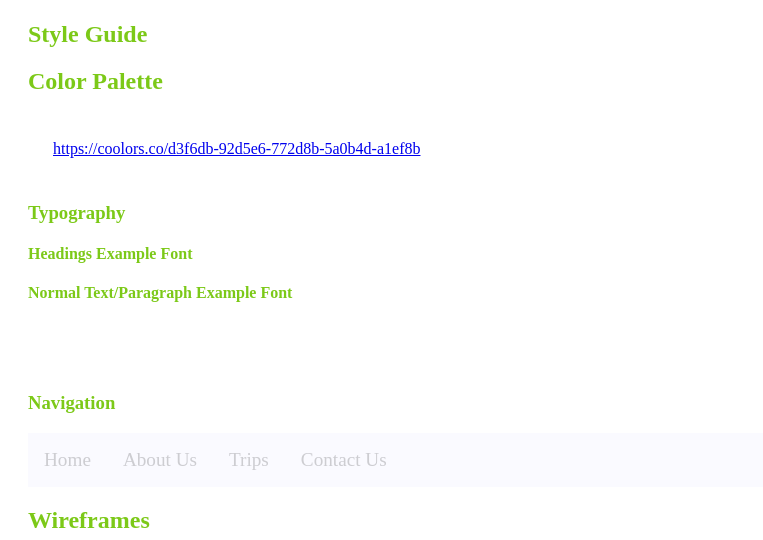
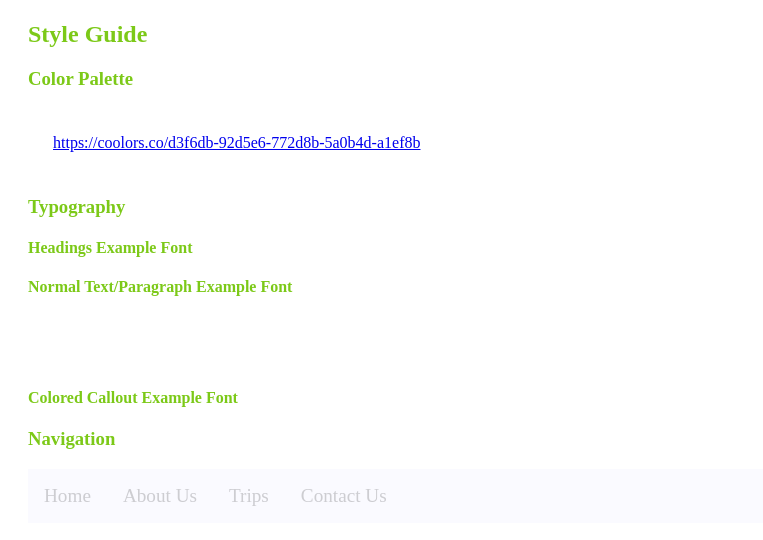
Before and after one commit to coomp230/wdd130, a plain HTML site: page wwr/site-plan-rafting.html in a window 1280 px wide. Shown: the part 928-1468 px from the top of the page, without its empty margins (0-763 px from the left). Drawn offline with Linux system fonts and the light colour scheme.

Commit message:
after correctiions

```diff
--- a/wwr/site-plan-rafting.html
+++ b/wwr/site-plan-rafting.html
@@ -4,7 +4,7 @@
     <meta charset="UTF-8">
     <meta name="viewport" content="width=device-width, initial-scale=1.0">
     <title>Rafting Site Plan | Collen Mloyi </title>
-    <meta name="desciption" content="The rafting site plan includes the site purporse, the target audience, branding information, and style guide for the course website project">
+    <meta name="description" content="The rafting site plan includes the site purporse, the target audience, branding information, and style guide for the course website project">
     <meta name="author" content="Collen Mloyi">
     <link rel="stylesheet" href="styles/site-plan-rafting.css">
 </head>
@@ -27,12 +27,13 @@
         <h3>Our logo</h3>
         <img src="images/logo.png" alt="White Water Rafting">
         <h2>Style Guide</h2>
-        <h2>Color Palette</h2>
+        <h3>Color Palette</h3>
         <p><a href="https://coolors.co/d3f6db-92d5e6-772d8b-5a0b4d-a1ef8b" target="_blank">https://coolors.co/d3f6db-92d5e6-772d8b-5a0b4d-a1ef8b</a></p>
         <h3>Typography</h3>
         <h4>Headings Example Font</h4>
         <h4>Normal Text/Paragraph Example Font</h4>
         <p></p>
+        <h4>Colored Callout Example Font</h4>
         <h3>Navigation</h3>
         <nav>
             <a href="#">Home</a>
--- a/wwr/styles/site-plan-rafting.css
+++ b/wwr/styles/site-plan-rafting.css
@@ -9,6 +9,7 @@
 
 --nav-background-color: #1515df05;
 --nav-link-color: hsla(0, 0%, 7%, 0.198);
+--nav-hover-link-color:hsla(0, 0%, 7%, 0.198);
 --nav-hover-background-color: hsla(0, 0%, 7%, 0.198);
 }
 body {
@@ -42,6 +43,6 @@ nav a:link, nav a:visited {
     color: var(--nav-link-color);
 }
 nav a:hover{
-    color: var(--nav-link-color);
+    color: var(--nav-hover-link-color);
     background-color: var(--nav-hover-background-color);
 }
```
